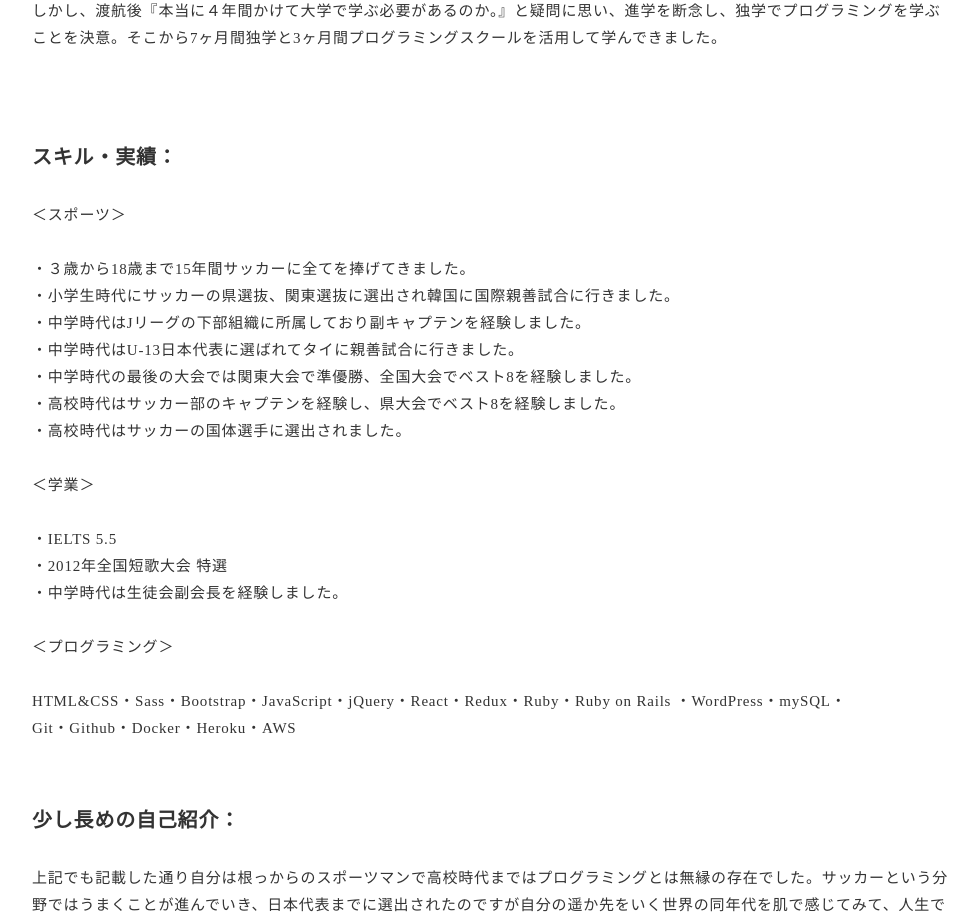
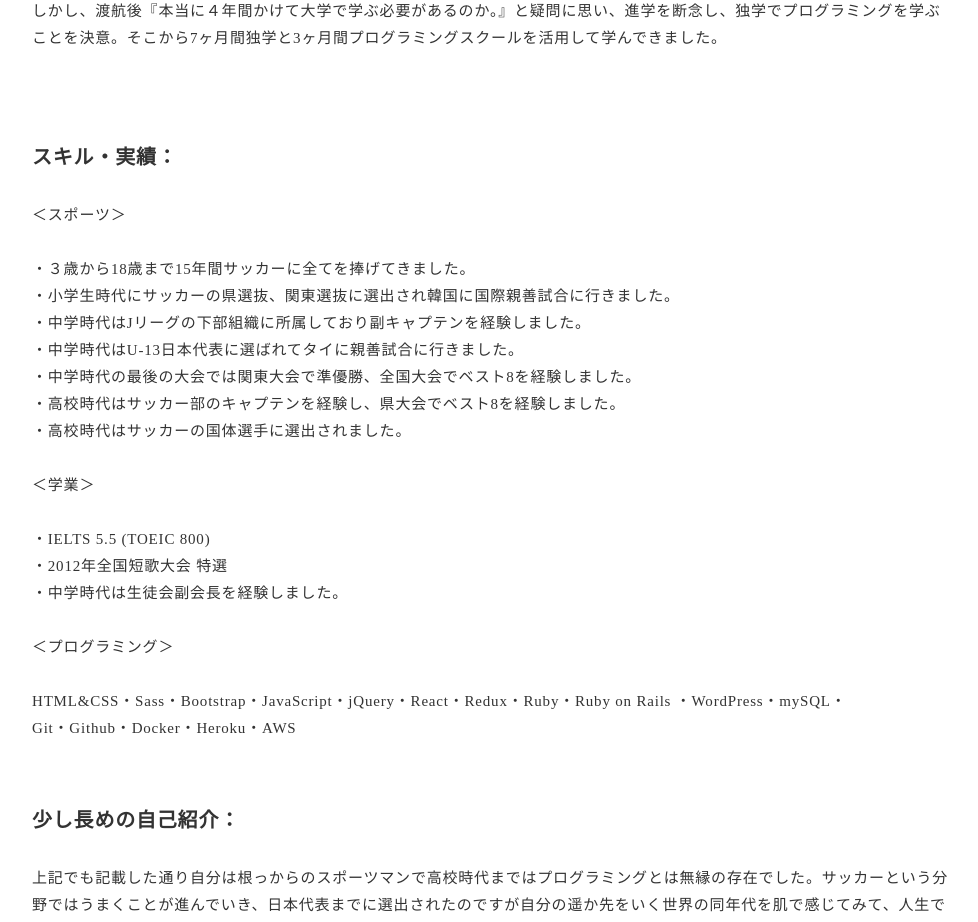
Before and after one commit to Sheen-10/Shinya_Portfolio, a plain HTML site: page aboutme.html in a window 1280 px wide. Shown: the part 800-1722 px from the top of the page, without its empty margins (148-1126 px from the left). Drawn offline with Linux system fonts and the light colour scheme.

Commit message:
Add about me

```diff
--- a/aboutme.html
+++ b/aboutme.html
@@ -35,7 +35,7 @@
                         </div>
 
                         <div class="section-text section-aboutme-desc">
-                            <span class="text-bold-aboutme">スキル・実績：</span><br><br>＜スポーツ＞<br><br>・３歳から18歳まで15年間サッカーに全てを捧げてきました。<br>・小学生時代にサッカーの県選抜、関東選抜に選出され韓国に国際親善試合に行きました。<br>・中学時代はJリーグの下部組織に所属しており副キャプテンを経験しました。<br>・中学時代はU-13日本代表に選ばれてタイに親善試合に行きました。<br>・中学時代の最後の大会では関東大会で準優勝、全国大会でベスト8を経験しました。<br>・高校時代はサッカー部のキャプテンを経験し、県大会でベスト8を経験しました。<br>・高校時代はサッカーの国体選手に選出されました。<br><br>＜学業＞<br><br>・IELTS 5.5 <br>・2012年全国短歌大会 特選<br>・中学時代は生徒会副会長を経験しました。<br><br>＜プログラミング＞<br><br>HTML&CSS・Sass・Bootstrap・JavaScript・jQuery・React・Redux・Ruby・Ruby on Rails ・WordPress・mySQL・<br>Git・Github・Docker・Heroku・AWS
+                            <span class="text-bold-aboutme">スキル・実績：</span><br><br>＜スポーツ＞<br><br>・３歳から18歳まで15年間サッカーに全てを捧げてきました。<br>・小学生時代にサッカーの県選抜、関東選抜に選出され韓国に国際親善試合に行きました。<br>・中学時代はJリーグの下部組織に所属しており副キャプテンを経験しました。<br>・中学時代はU-13日本代表に選ばれてタイに親善試合に行きました。<br>・中学時代の最後の大会では関東大会で準優勝、全国大会でベスト8を経験しました。<br>・高校時代はサッカー部のキャプテンを経験し、県大会でベスト8を経験しました。<br>・高校時代はサッカーの国体選手に選出されました。<br><br>＜学業＞<br><br>・IELTS 5.5 (TOEIC 800)<br>・2012年全国短歌大会 特選<br>・中学時代は生徒会副会長を経験しました。<br><br>＜プログラミング＞<br><br>HTML&CSS・Sass・Bootstrap・JavaScript・jQuery・React・Redux・Ruby・Ruby on Rails ・WordPress・mySQL・<br>Git・Github・Docker・Heroku・AWS
                         </div>
 
                         <div class="section-text section-aboutme-desc">
```
